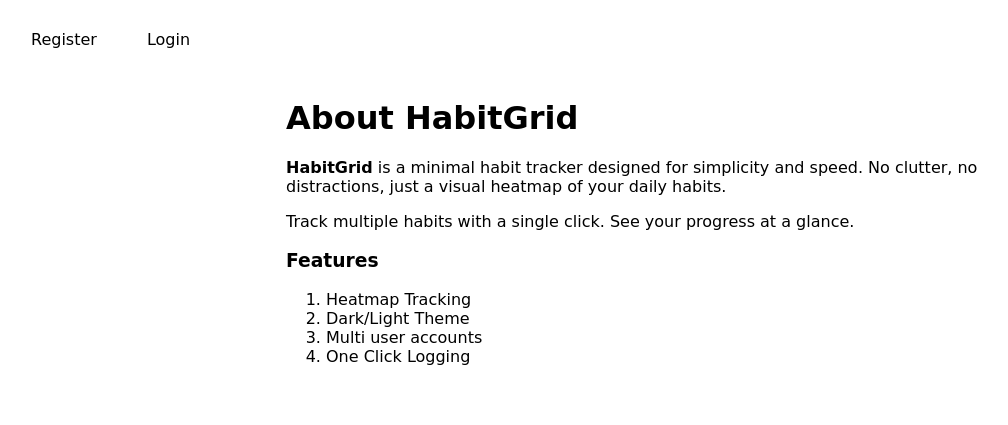
After one commit to sumeetcli/HabitGrid, a Flask app: page /about in a window 1280 px wide. The commit adds this page. Shown: the top 425 px of the page, without its empty margins (4-1012 px from the left). Run offline with Flask 3, Linux system fonts and the light colour scheme; some libraries are stand-ins or nearby versions.

Commit message:
about, screenshots, auto init db

```diff
--- a/app.py
+++ b/app.py
@@ -1,10 +1,18 @@
 from flask import Flask, render_template, request, redirect, session, flash
 from werkzeug.security import generate_password_hash, check_password_hash
+# SQLite3 database module: https://docs.python.org/3/library/sqlite3.html
 import sqlite3
+# functools.wraps decorator: https://docs.python.org/3/library/functools.html#functools.wraps
 from functools import wraps
 from flask_session import Session
+# datetime for date handling: https://docs.python.org/3/library/datetime.html
 import datetime
-from helpers import login_required, get_db, generate_heatmap
+from helpers import login_required, get_db, generate_heatmap, get_streak
+
+# used the following sources for help:
+# 1. freecodecamp flask crash course
+# 2. kevin powell css youtube tutorials
+# 3. Coding2GO css youtube tutorials
 
 app = Flask(__name__)
 app.config["SESSION_PERMANENT"] = False
@@ -15,16 +23,23 @@ Session(app)
 @login_required
 def home():
     db = get_db()
+
     habits = db.execute("select * from habits where user_id = ?", (session["user_id"],)).fetchall()
 
     habits_list = []
     for habit in habits:
         habit_dict = dict(habit)
         habit_dict['heatmap'] = generate_heatmap(habit['id'])
+        habit_dict['current_streak'] = get_streak(habit['id'])
         habits_list.append(habit_dict)
 
     db.close()
+
     return render_template("home.html", habits=habits_list)
+
+@app.route("/about")
+def about():
+    return render_template("about.html")
 
 @app.route("/habit/add", methods=["POST"])
 @login_required
@@ -53,6 +68,16 @@ def delete_habit(habit_id):
 
     return redirect("/")
 
+@app.route("/habit/clear/<int:habit_id>", methods=["POST"])
+@login_required
+def clear_habit(habit_id):
+    db = get_db()
+    db.execute("delete from habit_logs where habit_id = ?", (habit_id,))
+    db.commit()
+    db.close()
+
+    return redirect("/")
+
 @app.route("/log", methods=["POST"])
 @login_required
 def log_habit():
@@ -62,6 +87,7 @@ def log_habit():
 
     #print(data)
     #print(dateString)
+    #print(habitId)
 
     db = get_db()
 
@@ -88,7 +114,7 @@ def register():
         return render_template("register.html")
 
     username = request.form.get("username")
-    password = request.form.get("password") # todo: make this more secure like username input
+    password = request.form.get("password") # todo: think of ways to make auth more secure
     confirmation = request.form.get("confirmation")
 
     if not username or not password:
@@ -149,7 +175,9 @@ def login():
 @app.route("/logout")
 def logout():
     session.clear()
+
     return redirect("/login")
 
-if __name__ == "__main__":
-    app.run(debug=True)
+if __name__ == "__main__": # so that any import of this python file doesnt start the server
+    #app.run(debug=True)
+    app.run(debug=False)
--- a/schema.sql
+++ b/schema.sql
@@ -1,17 +1,17 @@
-create table users (
+create table if not exists users (
     id integer primary key,
     username text unique not null,
     hash text not null
 );
 
-create table habits (
+create table if not exists habits (
     id integer primary key,
     user_id integer not null,
     name text not null,
     created_at text not null
 );
 
-create table habit_logs (
+create table if not exists habit_logs (
     id integer primary key,
     habit_id integer not null,
     date text not null,
--- a/static/css/style.css
+++ b/static/css/style.css
@@ -3,7 +3,8 @@ body {
     color: black;
     margin: 0;
     padding: 20px;
-    font-family: "Balsamiq Sans", cursive; /* funky font */
+    /* padding-top: 50px; */
+    font-family: "Balsamiq Sans", cursive; /* funky font: https://fonts.google.com/specimen/Balsamiq+Sans */
 }
 
 body.dark {
@@ -11,7 +12,7 @@ body.dark {
     color: #e0e0e0;
 }
 
-/* navbar stuff lol */
+/* navbar stuff */
 nav {
     display: flex;
     gap: 20px;
@@ -168,6 +169,7 @@ form {
 
 input {
     padding: 10px;
+    /* padding-left: 15px; */
     font-size: 16px;
 }
 
@@ -176,3 +178,7 @@ body.dark input {
     color: #e0e0e0;
     border: 1px solid #555555;
 }
+
+nav a {
+    color: black;
+}
--- /dev/null
+++ b/templates/about.html
@@ -0,0 +1,27 @@
+{% extends "layout.html" %} {% block head %}
+<title>HabitGrid | About</title>
+{% endblock %} {% block body %}
+
+<div style="max-width: 700px; margin: 40px auto">
+    <h1>About HabitGrid</h1>
+
+    <p>
+        <strong>HabitGrid</strong> is a minimal habit tracker designed for simplicity and speed. No clutter, no distractions, just a visual heatmap of your daily habits.
+    </p>
+
+    <p>
+        Track multiple habits with a single click. See your progress at a glance.
+    </p>
+
+    <h3>Features</h3>
+    <p>
+        <ol>
+            <li>Heatmap Tracking</li>
+            <li>Dark/Light Theme</li>
+            <li>Multi user accounts</li>
+            <li>One Click Logging</li>
+        </ol>
+    </p>
+</div>
+
+{% endblock %}
--- a/templates/layout.html
+++ b/templates/layout.html
@@ -12,7 +12,8 @@
             <div class="nav-left">
                 <a href="/" style="font-size: larger;"><strong>HabitGrid</strong></a>
                 <a href="/">Home</a>
-                <a href="/logout">Logout</a>
+                <a href="/about">About</a>
+                <a href="/logout" style="background-color: red; color: white; border-radius: 8px;">Logout</a>
             </div>
             <button id="theme-btn">🌙</button>
         {% else %}
--- a/templates/login.html
+++ b/templates/login.html
@@ -10,5 +10,4 @@
     <input type="password" name="password" placeholder="Password" required>
     <button type="submit">Login</button>
 </form>
-
 {% endblock %}
```
Also changed, not shown: helpers.py (+23 -0 lines), init_db.py (deleted, +0 -10 lines), static/js/script.js (+8 -3 lines), templates/home.html (+12 -3 lines), 5 other files.
